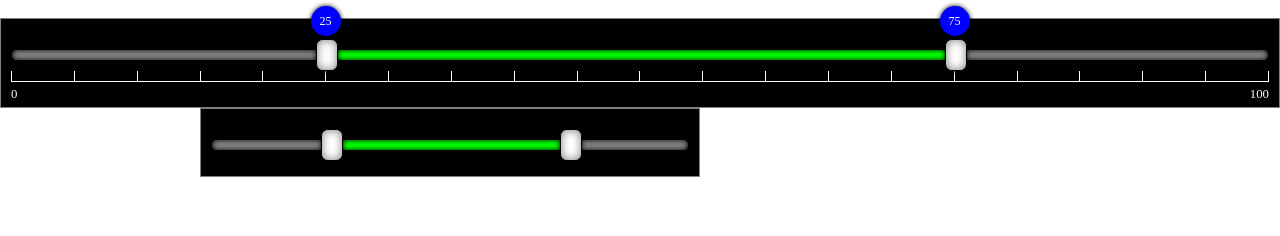
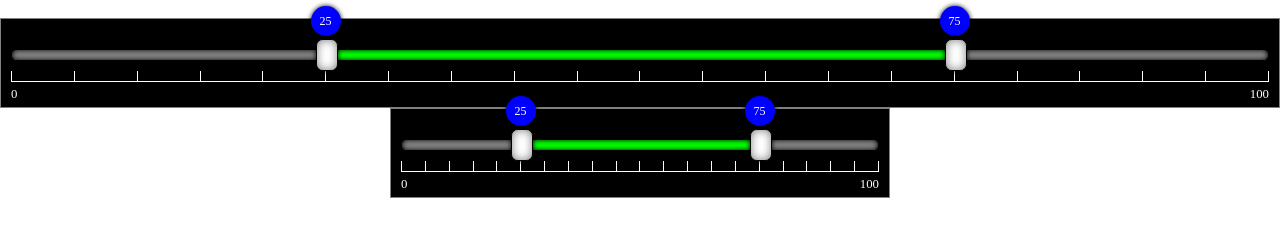
Before and after one commit to developergovindgupta/multirangeslider, a plain HTML site: page index.html in a window 1280 px wide. Drawn offline with Linux system fonts and the light colour scheme.

Commit message:
update css and readme

```diff
--- a/css/MultiRangeSlider.css
+++ b/css/MultiRangeSlider.css
@@ -16,6 +16,9 @@
 }
 .multi-range-slider-bar {
 	display: flex;
+}
+.multi-range-slider-bar * {
+	transition: all 100ms;
 }
 .multi-range-slider-bar-left {
 	width: 25%;
--- a/css/style.css
+++ b/css/style.css
@@ -5,6 +5,6 @@
 }
 html,
 body {
-	width: 100%;
-	height: 100%;
+	width: 100vw;
+	height: 100vh;
 }
--- a/js/MultiRangeSlider.js
+++ b/js/MultiRangeSlider.js
@@ -1,19 +1,21 @@
 /*
-	╔═════════════════════════════════════════════════════════════════════════╗
-	║                         MULTI RANGE SLIDER                              ║
-	╟─────────────────────────────────────────────────────────────────────────╢
-	║   AUTHER : GOVIND GUPTA                                                 ║
-	║   DATE OF CREATION : 25-JUNE-2021                                       ║
-	║                                                                         ║
-	║                                                                         ║
-	║                                                                         ║
-	║                                                                         ║
-	║                                                                         ║
-	║                                                                         ║
-	╚═════════════════════════════════════════════════════════════════════════╝
+	╔════════════════════════════════════════════════════════════════════════════════════════╗
+	║                         MULTI RANGE SLIDER                                             ║
+	╟────────────────────────────────────────────────────────────────────────────────────────╢
+	║  AUTHER : GOVIND GUPTA                                                                 ║
+	║  DATE OF CREATION : 25-JUNE-2021                                                       ║
+	║                                                                                        ║
+	║  GITHUB LINK : https://github.com/developergovindgupta/multirangeslider                ║
+	║                                                                                        ║
+	║  DEMO :  https://20cpl.csb.app/                                                        ║
+	║                                                                                        ║
+	║  Description:                                                                          ║
+	║   https://myjsacademy.blogspot.com/2021/06/multirangesliderjs-javascript-html-css.html ║
+	║                                                                                        ║
+	╚════════════════════════════════════════════════════════════════════════════════════════╝
 */
-(function (w) {
-	w.MultiRangeSlider = function (options) {
+
+const MultiRangeSlider = function (options) {
 	options = options || {};
 	let _min = 0;
 	let _max = 100;
@@ -486,4 +488,3 @@
 	dispatchEvents('init');
 	return _multiRangeSlider;
 };
-})(window);
--- a/js/script.js
+++ b/js/script.js
@@ -5,11 +5,11 @@
 
 	const multiRangeSlider1 = new MultiRangeSlider(options);
 
-	const multiRangeSlider2 = new MultiRangeSlider({ min: 0, max: 2, step: 0.1, showRuler: false, showValue: false, showLabel: false, preventWheel: true });
+	const multiRangeSlider2 = new MultiRangeSlider();
 	document.body.appendChild(multiRangeSlider2);
 
-	multiRangeSlider2.style.width = '500px';
-	multiRangeSlider2.style.marginLeft = '200px';
+	multiRangeSlider2.style.maxWidth = '500px';
+	multiRangeSlider2.style.margin = 'auto';
 	multiRangeSlider2.addEventListener('slidestart', function (e) {
 		console.log(e);
 	});
```
Also changed, not shown: js/MultiRangeSlider.min.js, 1 other file. Lines whose indentation alone changed are shown as unchanged.
